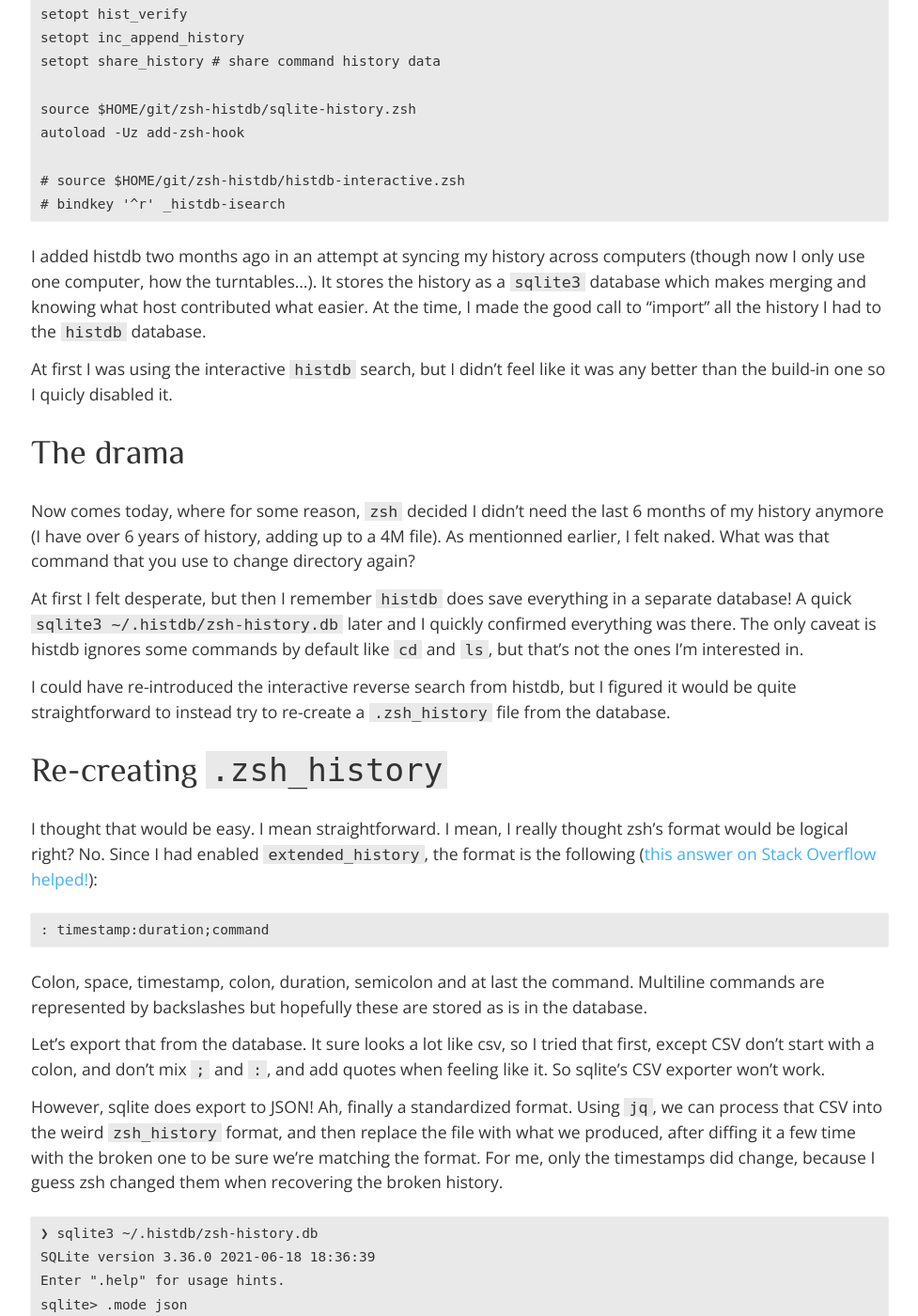
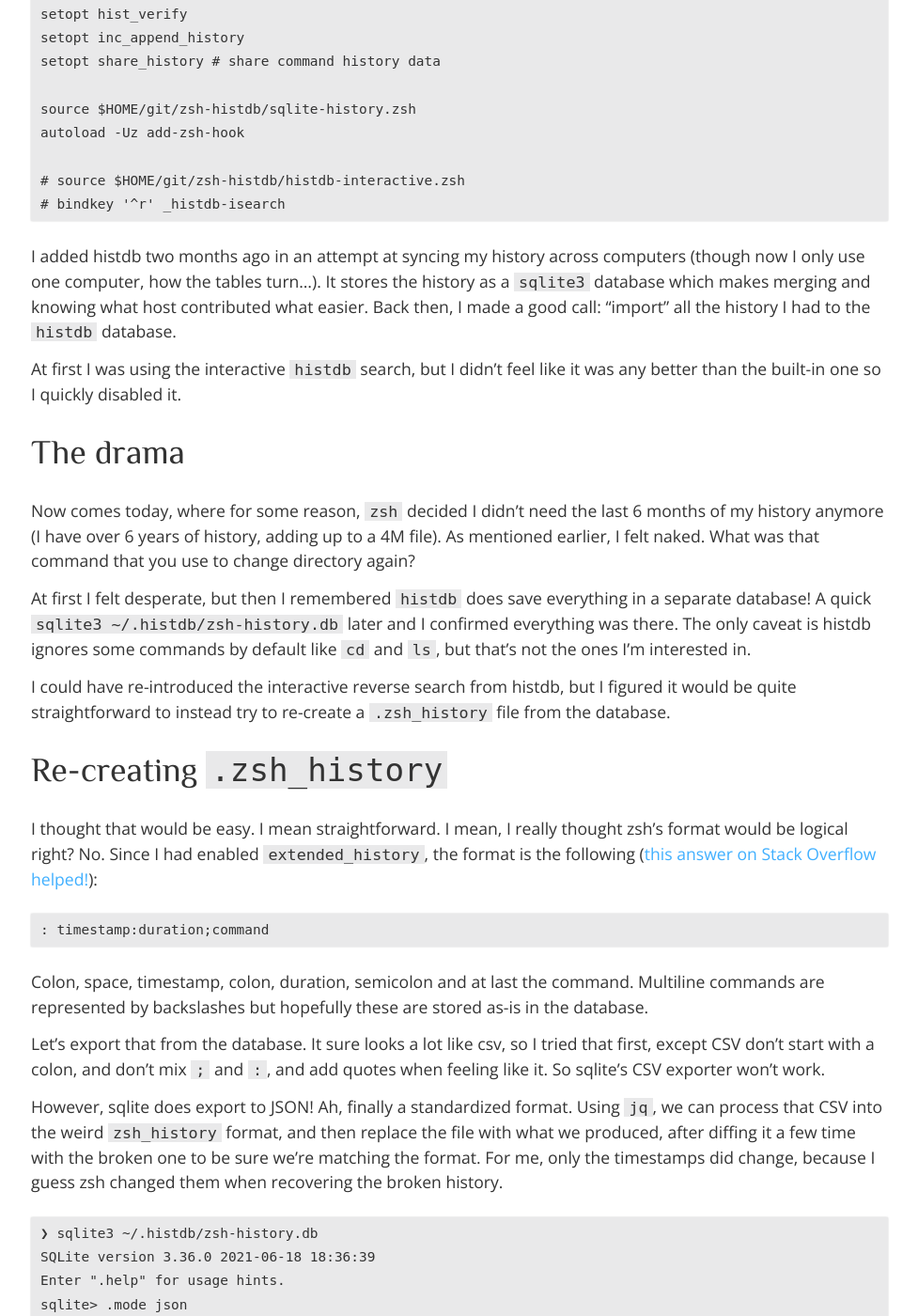
Before and after one commit to saveman71/saveman71.github.io, a Jekyll site: the page built from _posts/2021-09-08-recovering-zsh-history-from-histdb.md, in a window 1280 px wide and 1400 px high, scrolled down 650 px. Shown: the whole window at 94% size, without its empty margins (151-1128 px from the left). Built offline with Jekyll 4.4.1, drawn with Linux system fonts in a browser that asks for light colours; some of the changed text lies outside the part shown.

````diff
--- a/_posts/2021-09-08-recovering-zsh-history-from-histdb.md
+++ b/_posts/2021-09-08-recovering-zsh-history-from-histdb.md
@@ -28,15 +28,15 @@ autoload -Uz add-zsh-hook
 # bindkey '^r' _histdb-isearch
 ```
 
-I added histdb two months ago in an attempt at syncing my history across computers (though now I only use one computer, how the turntables...). It stores the history as a `sqlite3` database which makes merging and knowing what host contributed what easier. At the time, I made the good call to "import" all the history I had to the `histdb` database.
+I added histdb two months ago in an attempt at syncing my history across computers (though now I only use one computer, how the tables turn...). It stores the history as a `sqlite3` database which makes merging and knowing what host contributed what easier. Back then, I made a good call: "import" all the history I had to the `histdb` database.
 
-At first I was using the interactive `histdb` search, but I didn't feel like it was any better than the build-in one so I quicly disabled it.
+At first I was using the interactive `histdb` search, but I didn't feel like it was any better than the built-in one so I quickly disabled it.
 
 # The drama
 
-Now comes today, where for some reason, `zsh` decided I didn't need the last 6 months of my history anymore (I have over 6 years of history, adding up to a 4M file). As mentionned earlier, I felt naked. What was that command that you use to change directory again?
+Now comes today, where for some reason, `zsh` decided I didn't need the last 6 months of my history anymore (I have over 6 years of history, adding up to a 4M file). As mentioned earlier, I felt naked. What was that command that you use to change directory again?
 
-At first I felt desperate, but then I remember `histdb` does save everything in a separate database! A quick `sqlite3 ~/.histdb/zsh-history.db` later and I quickly confirmed everything was there. The only caveat is histdb ignores some commands by default like `cd` and `ls`, but that's not the ones I'm interested in.
+At first I felt desperate, but then I remembered `histdb` does save everything in a separate database! A quick `sqlite3 ~/.histdb/zsh-history.db` later and I confirmed everything was there. The only caveat is histdb ignores some commands by default like `cd` and `ls`, but that's not the ones I'm interested in.
 
 I could have re-introduced the interactive reverse search from histdb, but I figured it would be quite straightforward to instead try to re-create a `.zsh_history` file from the database.
 
@@ -48,7 +48,7 @@ I thought that would be easy. I mean straightforward. I mean, I really thought z
 : timestamp:duration;command
 ```
 
-Colon, space, timestamp, colon, duration, semicolon and at last the command. Multiline commands are represented by backslashes but hopefully these are stored as is in the database.
+Colon, space, timestamp, colon, duration, semicolon and at last the command. Multiline commands are represented by backslashes but hopefully these are stored as-is in the database.
 
 Let's export that from the database. It sure looks a lot like csv, so I tried that first, except CSV don't start with a colon, and don't mix `;` and `:`, and add quotes when feeling like it. So sqlite's CSV exporter won't work.
 
@@ -72,9 +72,10 @@ This creates a `out.json` that looks like this:
 ...etc.
 ```
 
+
 We can then process it with `jq`:
 
-```
+```sh
 cat out.json | jq -r '.[] | ": \(.start_time):\(.duration);\(.argv)"' > history
 ```
 
````
